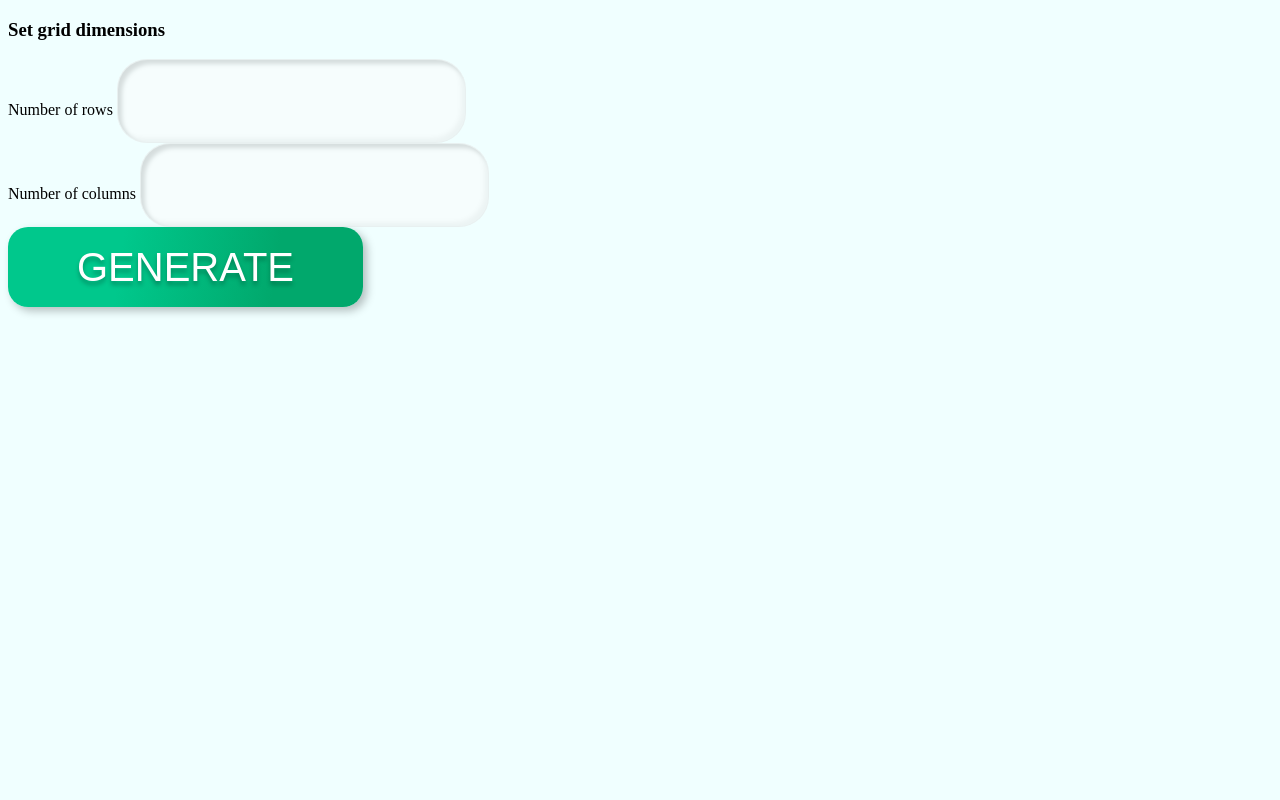
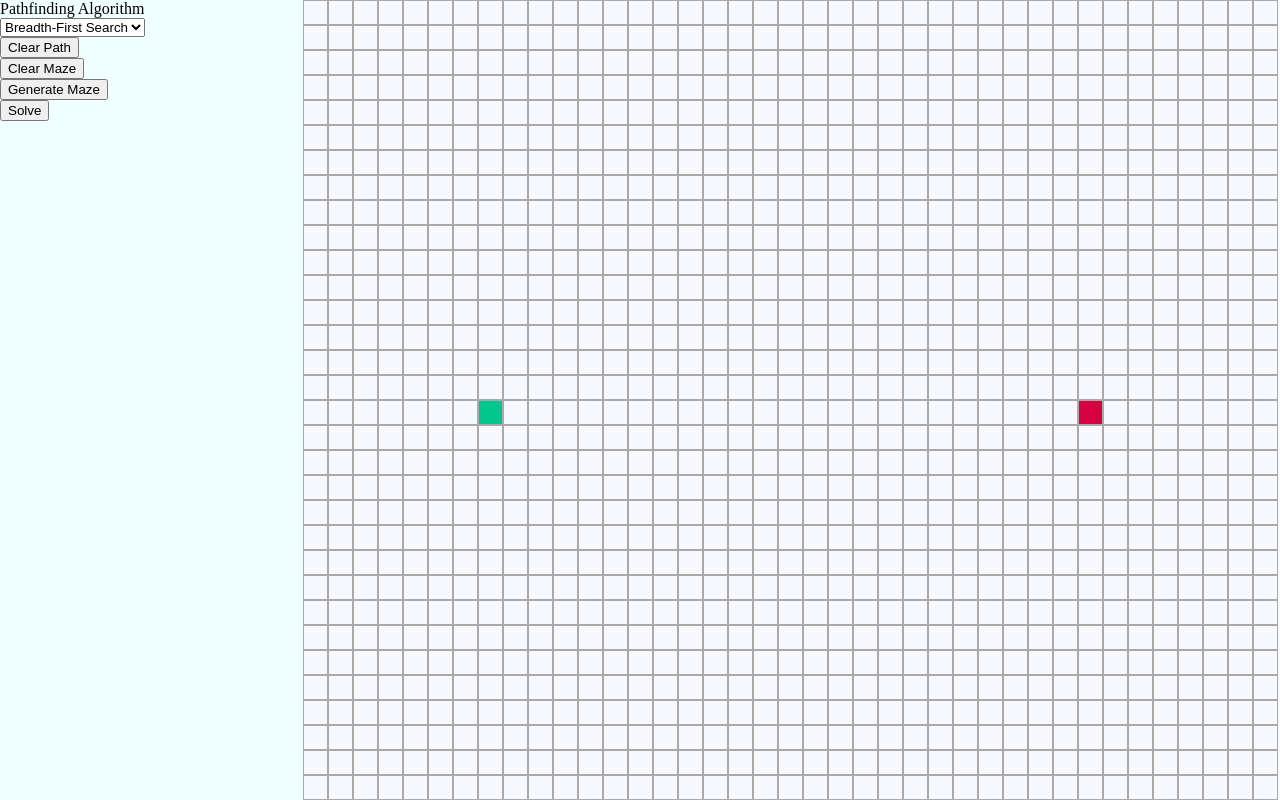
Before and after one commit to BarbodH/maze-solver, a website with bundled scripts: page index.html in a window 1280 px wide. Built offline with nearby package versions, Linux system fonts and the light colour scheme.

Commit message:
Major update; changed UI structure

```diff
--- a/index.html
+++ b/index.html
@@ -9,48 +9,26 @@
   <script defer type="module" src="scripts.js"></script>
 </head>
 <body>
-  <!-- setup -->
-  <div id="setup-container">
-    <h3>Set grid dimensions</h3>
+  <div class="container">
+    <div class="menu-container">
+      <div id="visualize-menu-titlebar"></div>
 
-    <label for="grid-rows">Number of rows</label>
-    <input type="number" name="grid-rows" id="grid-rows">
+      <label for="visualize-algorithms">Pathfinding Algorithm</label><br>
+      <select name="visualize-algorithms" id="visualize-select-algorithms">
+        <option value="bfs">Breadth-First Search</option>
+        <option value="dfs">Depth-First Search</option>
+        <option value="dijkstra">Dijkstra</option>
+        <option value="a*">A*</option>
+      </select><br>
 
-    <br>
-    <label for="grid-columns">Number of columns</label>
-    <input type="number" name="grid-columns" id="grid-columns">
-
-    <br>
-    <button id="button-generate" class="button-generate">GENERATE</button>
-  </div>
-
-  <!-- maze solver -->
-  <div id="maze-solver-container" class="hide">
-    <!-- maze solver - grid -->
-    <div class="grid-outer-container">
-      <div id="grid-container" class="grid-container center"></div>
+      <button id="visualize-button-clear-path" class="btn">Clear Path</button><br>
+      <button id="visualize-button-clear-maze">Clear Maze</button><br>
+      <button id="visualize-button-generate-maze">Generate Maze</button><br>
+      <button id="visualize-button-solve">Solve</button>
     </div>
 
-    <!-- maze solver - menu -->
-    <div id="menu">
-      <label for="start-row">start row</label>
-      <input type="number" name="start-row" id="start-row">
-
-      <br>
-      <label for="start-column">start column</label>
-      <input type="number" name="start-column" id="start-column">
-
-      <br>
-      <label for="finish-row">finish row</label>
-      <input type="number" name="finish-row" id="finish-row">
-
-      <br>
-      <label for="finish-column">finish column</label>
-      <input type="number" name="finish-column" id="finish-column">
-
-      <br>
-      <button id="button-solve" class="button-solve">SOLVE</button>
-      <button id="button-reset" class="button-reset">RESET</button>
+    <div id="visualize-container-maze" class="maze-container">
+      <div id="visualize-maze" class="maze"></div>
     </div>
   </div>
 </body>
--- a/scripts.js
+++ b/scripts.js
@@ -6,6 +6,21 @@ import { markPath } from "./utilities/scripts-helpers.js";
 //////////////////// Element Initializations ////////////////////
 
 const root = document.documentElement;
+
+// global variables/constants
+const GRID_ITEM_SIDE_LENGTH = 25;
+let numItems = 0;
+
+// maze setup
+const visualizeContainerMaze = document.getElementById("visualize-container-maze");
+const visualizeMaze = document.getElementById("visualize-maze");
+
+// menu
+const visualizeButtonClearPath = document.getElementById("visualize-button-clear-path");
+const visualizeButtonClearMaze = document.getElementById("visualize-button-clear-maze");
+const visualizeButtonGenerateMaze = document.getElementById("visualize-button-generate-maze");
+const visualizeButtonSolve = document.getElementById("visualize-button-solve");
+
 
 // arbitrary maze setup
 let start = [0, 0];
@@ -35,7 +50,77 @@ const inputFinishColumn = document.getElementById("finish-column");
 const buttonSolve = document.getElementById("button-solve");
 const buttonReset = document.getElementById("button-reset");
 
+//////////////////// Maze Setup ////////////////////
+
+const setupMaze = () => {
+  const containerWidth = visualizeContainerMaze.getBoundingClientRect().width;
+  const containerHeight = visualizeContainerMaze.getBoundingClientRect().height;
+
+  const numItemsWidth = Math.floor(containerWidth / GRID_ITEM_SIDE_LENGTH);
+  const numItemsHeight = Math.floor(containerHeight / GRID_ITEM_SIDE_LENGTH);
+
+  root.style.setProperty("--num-maze-columns", numItemsWidth.toString());
+
+  numItems = numItemsWidth * numItemsHeight;
+  const indexStart = indicateStart(numItemsWidth, numItemsHeight);
+  const indexFinish = indicateFinish(numItemsWidth, numItemsHeight);
+  for (let i = 0; i < numItems; i++) {
+    let newCell = document.createElement("button");
+
+    if (i == indexStart) newCell.classList.add("maze-cell", "maze-cell-start")
+    else if (i == indexFinish) newCell.classList.add("maze-cell", "maze-cell-finish");
+    else newCell.classList.add("maze-cell", "maze-cell-open");
+
+    newCell.setAttribute("id", `cell-${i}`)
+    newCell.addEventListener("click", () => {
+      // handle box click logic
+    });
+
+    visualizeMaze.appendChild(newCell);
+  }
+}
+
+const indicateStart = (numItemsWidth, numItemsHeight) => {
+  return Math.floor(numItemsWidth / 5) + Math.floor(numItemsHeight / 2) * numItemsWidth;
+};
+
+const indicateFinish = (numItemsWidth, numItemsHeight) => {
+  return Math.floor(numItemsWidth * 4 / 5) + Math.floor(numItemsHeight / 2) * numItemsWidth;
+}
+
+//////////////////// Utility Functions ////////////////////
+
+const clearMaze = () => {
+  for (let i = 0; i < numItems; i++) {
+    let currentCell = document.getElementById(`cell-${i}`);
+    if (!currentCell.classList.contains("maze-cell-start") && !currentCell.classList.contains("maze-cell-start")) {
+      currentCell.classList.remove("maze-cell-closed");
+      currentCell.classList.add("maze-cell-open");
+    }
+  }
+};
+
 //////////////////// Event Listeners ////////////////////
+
+visualizeButtonClearMaze.addEventListener("click", () => {
+  clearMaze();
+});
+
+visualizeButtonGenerateMaze.addEventListener("click", () => {
+  clearMaze();
+  for (let i = 0; i < numItems; i++) {
+    let currentCell = document.getElementById(`cell-${i}`);
+    let indicator = Math.random();
+    if (indicator < 0.3) {
+      if (!currentCell.classList.contains("maze-cell-start") && !currentCell.classList.contains("maze-cell-start")) {
+        currentCell.classList.remove("maze-cell-open");
+        currentCell.classList.add("maze-cell-closed");
+      }
+    }
+  }
+});
+
+
 
 /**
  * Event listener for the generate grid button
@@ -52,7 +137,7 @@ const buttonReset = document.getElementById("button-reset");
  *       - grid is generated using 'inputGridRows' and 'inputGridColumns' input values
  *       - grid cells are assigned IDs "cell-i", with 'i' corresponding to their index
  *       - grid cells are assigned event listeners for opening/closing upon click
- */
+ */ /*
 buttonGenerate.addEventListener("click", () => {
   // check input validity
   const numRows = inputGridRows.value;
@@ -109,7 +194,7 @@ buttonGenerate.addEventListener("click", () => {
 
   setupContainer.classList.add("hide");
   mazeSolverContainer.classList.remove("hide");
-});
+}); */
 
 /**
  * Event listener for the solve button
@@ -127,7 +212,7 @@ buttonGenerate.addEventListener("click", () => {
  * @returns - returns a 1D list representing the grid
  *          - 0 indicates open cell
  *          - 1 indicates closed cell
- */
+ */ /*
 buttonSolve.addEventListener("click", () => {
   try {
     // set up grid
@@ -158,7 +243,7 @@ buttonSolve.addEventListener("click", () => {
   // solve maze and mark path
   const path = maze.solve();
   markPath(document, path, numColumns);
-});
+}); */
 
 /**
  * Event listener for the reset grid button
@@ -169,9 +254,10 @@ buttonSolve.addEventListener("click", () => {
  * @post - setup page is unhided
  *       - maze solver grid and menu are hided
  * Note: postconditions are the opposite of 'buttonGenerate' even listener
- */
+ */ /*
 buttonReset.addEventListener("click", () => {
   gridContainer.innerHTML = ""; // clear grid cells (children)
   mazeSolverContainer.classList.add("hide");
   setupContainer.classList.remove("hide");
-});
+}); */
+setupMaze();
--- a/styles.css
+++ b/styles.css
@@ -2,59 +2,71 @@
   --numColumns: 5;
   --cellSideLength: 10px;
   --gridSideLength: 400px;
+  --num-maze-columns: 5;
+}
+
+html, body {
+  height: 100%;
+  margin: 0;
+  padding: 0;
 }
 
 .hide {
   display: none;
 }
 
-.grid-outer-container {
+.container {
   display: flex;
-  height: var(--gridSideLength);
-  width: var(--gridSideLength);
-  align-items: center;
+  flex-direction: row;
   justify-content: center;
-  border: solid;
-  border-color: silver;
+  height: 100%;
 }
 
-.grid-container {
-  display: grid;
-  grid-template-columns: repeat(var(--numColumns), var(--cellSideLength));
+.menu-container {
+  min-width: 300px;
 }
 
-.grid-item {
-  height: var(--cellSideLength);
-  border-style: solid;
+.maze-container {
+  flex: 1;
+  display: flex;
+  justify-content: center;
+  align-items: center;
 }
 
-.open-cell {
-  background-color: #FCFCFC;
+.maze {
+  display: grid;
+  grid-template-columns: repeat(var(--num-maze-columns), 1fr);
 }
 
-.closed-cell {
-  background-color: #828487;
+.maze-cell {
+  width: 25px;
+  height: 25px;
+  border: 1px solid #A9A9A9;
 }
 
-.cell-path {
-  background-color: #FDFF92;
+.maze-cell-open {
+  background-color: #F8F8FF;
 }
 
-.cell-start{
-  background-color: #FFB292;
+.maze-cell-closed {
+  background-color: #00003F;
 }
 
-.cell-end{
-  background-color: #E874CE;
+.maze-cell-start {
+  background-color: #00C88C;
+}
+
+.maze-cell-finish {
+  background-color: #D70040;
 }
 
 /*------------------------------------------------------------*/
 
-body{
+body {
   background-color: #F0FFFF;
 }
 
-input{
+input {
   width: 343px;
   height: 80px;
 
```
